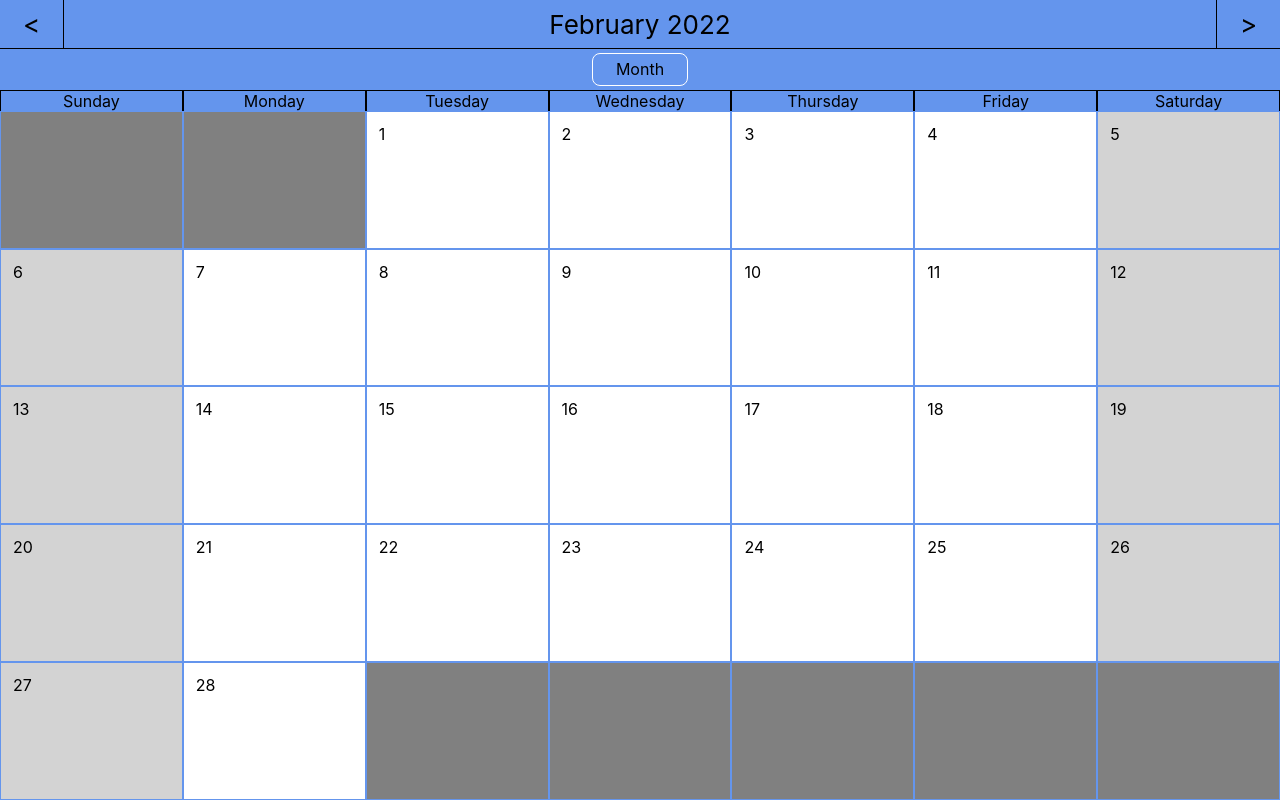
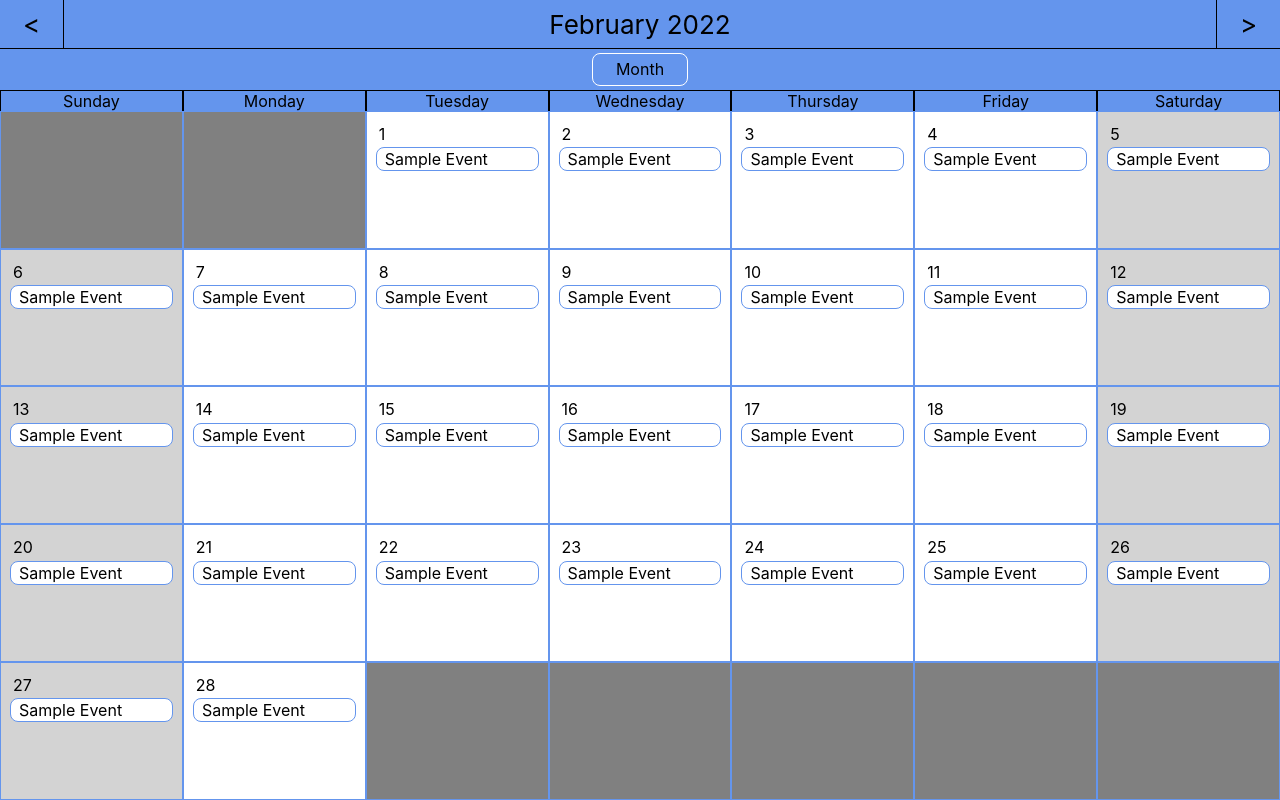
Before and after one commit to malee31/React-Calendar, a React (Create React App) app: page / in a window 1280 px wide. Built offline with nearby package versions, Linux system fonts and the light colour scheme.

Commit message:
Dedicated file for specific CalendarCell styles and added styles for events

```diff
--- a/src/Components/CalendarCells.js
+++ b/src/Components/CalendarCells.js
@@ -1,4 +1,5 @@
 import "../styles/calendar.css";
+import "../styles/calendarCell.css";
 import store from "../ReduxStore";
 import Dispatcher from "../ReduxDispatcher";
 
@@ -30,15 +31,25 @@ function CalendarCell(props) {
 		}
 	};
 
+	if(props.disabled) {
+		return <div
+			className={`calendar-cell ${props.isWeekend ? "weekend" : ""} ${props.disabled ? "disabled" : ""} ${props.collapse ? "flex-collapse" : "flex-collapsible"}`}
+		/>;
+	}
+
 	return (
 		<div
-			className={`calendar-cell ${props.isWeekend ? "weekend" : ""} ${props.disabled ? "disabled" : ""} ${props.collapse ? "flex-collapse" : "flex-collapsible"}`}
+			className={`calendar-cell ${props.isWeekend ? "weekend" : ""} ${props.collapse ? "flex-collapse" : "flex-collapsible"}`}
 			onClick={focusCell}
 		>
-			<CalendarCellLayer className="calendar-cell-number">
-				<span>{dayNum}</span>
+			<CalendarCellLayer className="calendar-event-layer">
+				<div className="calendar-cell-number">{dayNum}</div>
+				<div className="calendar-event-container">
+					<div className="calendar-event-entry">
+						Sample Event
+					</div>
+				</div>
 			</CalendarCellLayer>
-			<CalendarCellLayer/>
 		</div>
 	);
 }
--- a/src/styles/calendar.css
+++ b/src/styles/calendar.css
@@ -124,29 +124,6 @@
 	overflow: hidden;
 }
 
-.calendar-cell.weekend {
-	background-color: lightgray;
-}
-
-.calendar-cell.disabled {
-	background-color: gray;
-}
-
-.calendar-cell-layer {
-	display: flex;
-	flex-grow: 1;
-	position: absolute;
-	top: 0;
-	left: 0;
-	width: 100%;
-	height: 100%;
-}
-
-.calendar-cell-number {
-	justify-content: flex-start;
-	padding: .75rem;
-}
-
 .flex-collapsible, .flex-collapse {
 	transition-duration: .4s;
 	transition-property: flex, border, margin, padding;
--- /dev/null
+++ b/src/styles/calendarCell.css
@@ -0,0 +1,48 @@
+.calendar-cell.weekend {
+	background-color: lightgray;
+}
+
+.calendar-cell.disabled {
+	background-color: gray;
+}
+
+.calendar-cell-layer {
+	display: flex;
+	flex-grow: 1;
+	position: absolute;
+	top: 0;
+	left: 0;
+	width: 100%;
+	height: 100%;
+}
+
+.calendar-cell-number {
+	align-self: flex-start;
+	padding: .75rem 0 .2rem .75rem;
+}
+
+.calendar-event-layer {
+	display: flex;
+	flex-direction: column;
+	justify-content: flex-start;
+	align-items: center;
+}
+
+.calendar-event-container {
+	width: 100%;
+	height: 100%;
+	padding: 0 5% .5rem;
+}
+
+.calendar-event-entry {
+	display: flex;
+	flex-direction: row;
+	justify-content: flex-start;
+	align-items: center;
+	width: 100%;
+	min-height: 1.5rem;
+	background-color: white;
+	border: 1px solid cornflowerblue;
+	border-radius: .5rem;
+	padding: 0 .5rem;
+}
```
